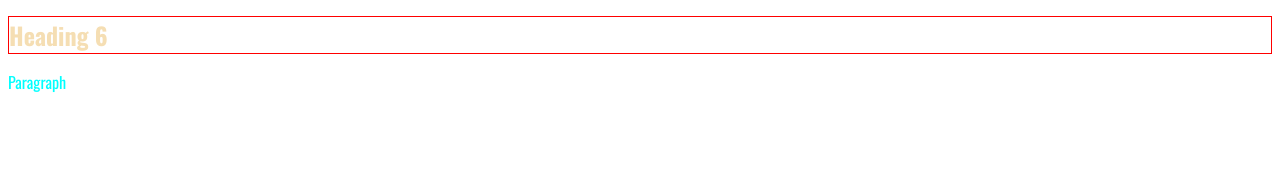
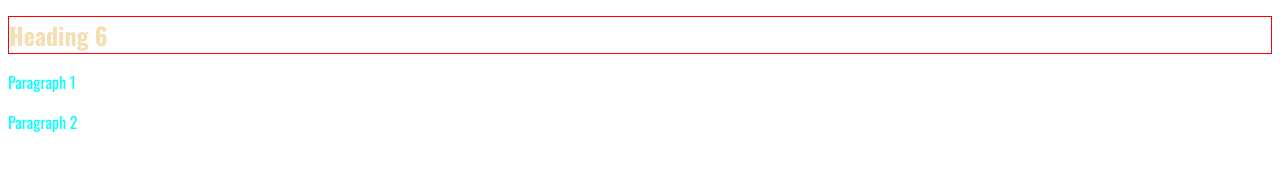
Before and after one commit to Ironhack-Miami/My-First-HTML, a plain HTML site: page index.html in a window 1280 px wide. Shown: the part 258-428 px from the top of the page. Drawn offline with nearby package versions, Linux system fonts and the light colour scheme.

Commit message:
Update index.html

```diff
--- a/index.html
+++ b/index.html
@@ -15,6 +15,7 @@
     <h4>Heading 4</h4>
     <h5>Heading 5</h5>
     <h6>Heading 6</h6>
-    <p>Paragraph</p>
+    <p>Paragraph 1</p>
+    <p>Paragraph 2</p>
 </body>
 </html>
```
